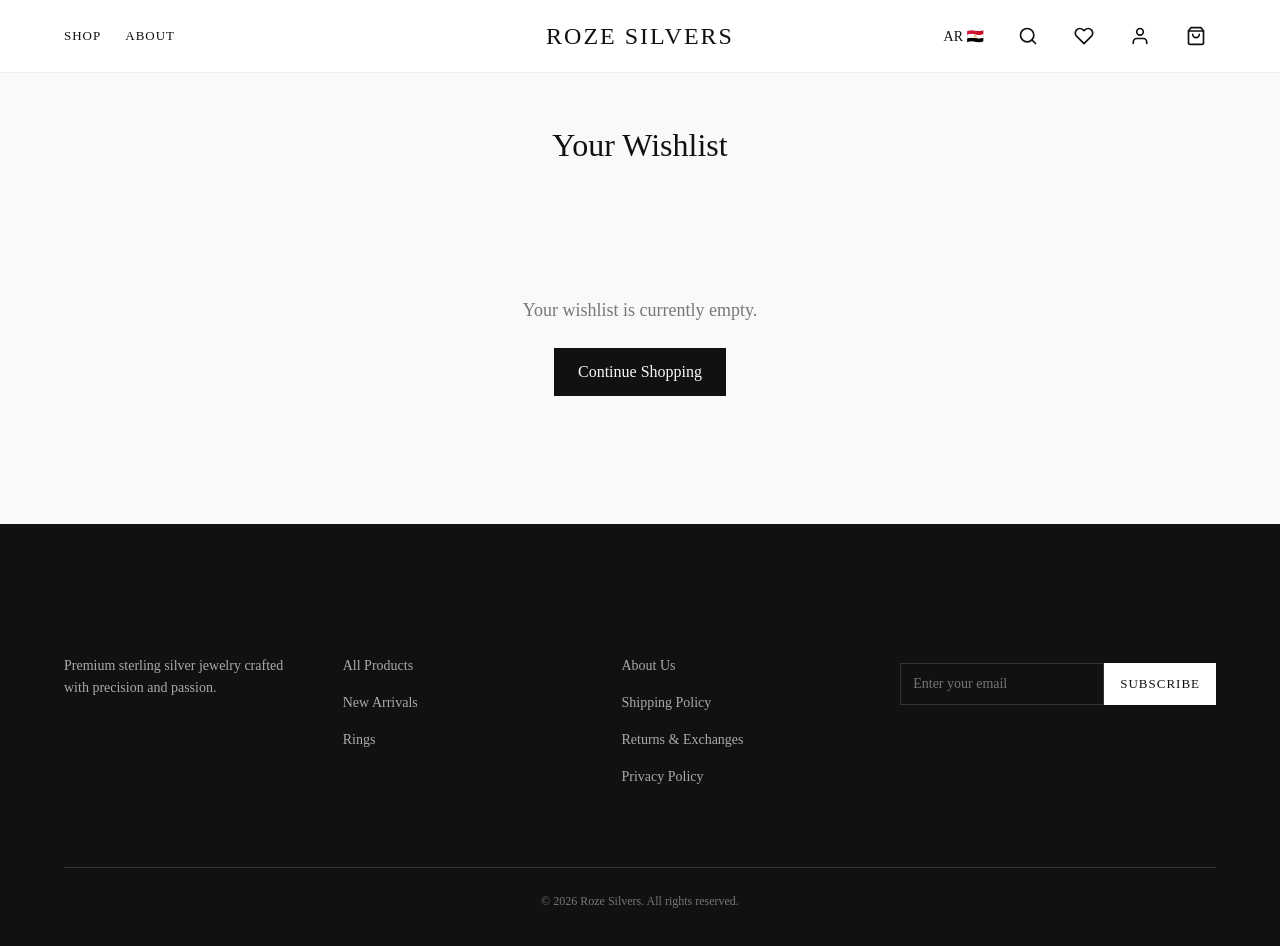
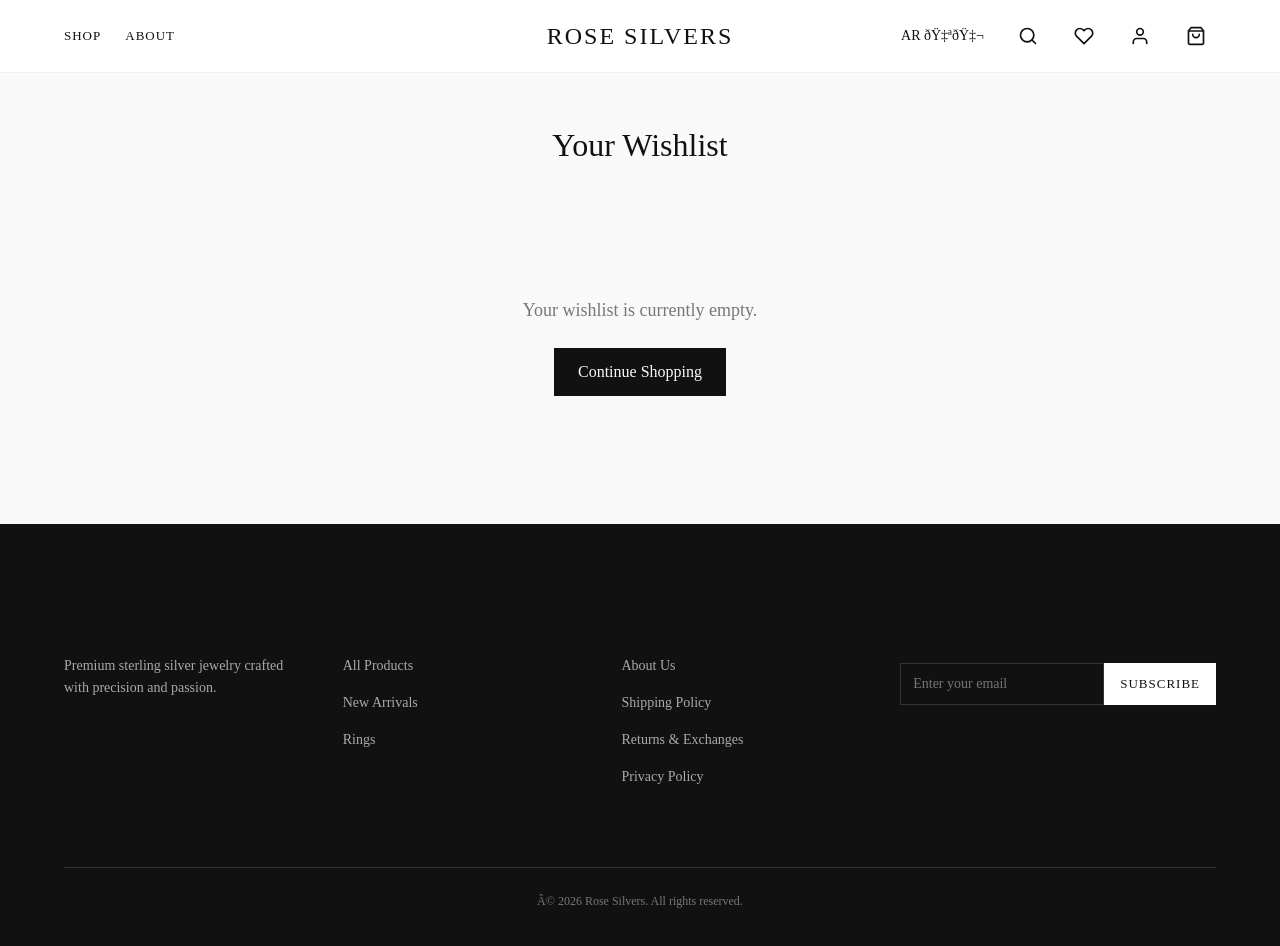
Before and after one commit to ahmed-hazem-1/RozeSilvers, a Next.js app: page /en/wishlist in a window 1280 px wide. Shown: the top 946 px of the page. Built offline with nearby package versions, Linux system fonts and the light colour scheme; no server answers.

Commit message:
feat: implement jewelry shop storefront with product pages, wishlist, and localized messaging

```diff
--- a/src/app/[locale]/layout.tsx
+++ b/src/app/[locale]/layout.tsx
@@ -46,10 +46,10 @@ const tajawal = localFont({
 });
 
 export const metadata: Metadata = {
-  metadataBase: new URL('https://rozesilvers.com'),
+  metadataBase: new URL('https://rosesilvers.com'),
   title: {
-    default: 'Roze Silvers — Premium Sterling Silver Jewelry',
-    template: '%s | Roze Silvers',
+    default: 'Rose Silvers — Premium Sterling Silver Jewelry',
+    template: '%s | Rose Silvers',
   },
   description: 'Discover elegant sterling silver jewelry. Rings, necklaces, bracelets, and earrings crafted with precision and passion.',
   keywords: ['silver jewelry', 'sterling silver', 'rings', 'necklaces', 'bracelets', 'earrings', 'premium jewelry', 'Egyptian jewelry'],
@@ -57,7 +57,7 @@ export const metadata: Metadata = {
     type: 'website',
     locale: 'en_US',
     alternateLocale: 'ar_EG',
-    siteName: 'Roze Silvers',
+    siteName: 'Rose Silvers',
     images: [{ url: '/images/og-default.jpg', width: 1200, height: 630 }],
   },
   twitter: {
--- a/src/app/[locale]/page.tsx
+++ b/src/app/[locale]/page.tsx
@@ -24,11 +24,11 @@ export default async function HomePage() {
   const jsonLd = {
     '@context': 'https://schema.org',
     '@type': 'WebSite',
-    name: 'Roze Silvers',
-    url: 'https://rozesilvers.com',
+    name: 'Rose Silvers',
+    url: 'https://rosesilvers.com',
     potentialAction: {
       '@type': 'SearchAction',
-      target: 'https://rozesilvers.com/en/search?q={search_term_string}',
+      target: 'https://rosesilvers.com/en/search?q={search_term_string}',
       'query-input': 'required name=search_term_string',
     },
   };
--- a/src/app/[locale]/products/[handle]/page.tsx
+++ b/src/app/[locale]/products/[handle]/page.tsx
@@ -26,7 +26,7 @@ export async function generateMetadata({ params }: { params: Promise<{ locale: s
   if (!product) return {};
 
   return {
-    title: `${product.title} — Roze Silvers`,
+    title: `${product.title} — Rose Silvers`,
     description: product.description?.slice(0, 155),
   };
 }
@@ -75,13 +75,13 @@ export default async function ProductPage({
     name: product.title,
     image: product.images?.edges.map((e: any) => e.node.url) || [],
     description: product.description,
-    brand: { '@type': 'Brand', name: 'Roze Silvers' },
+    brand: { '@type': 'Brand', name: 'Rose Silvers' },
     offers: {
       '@type': 'Offer',
       priceCurrency: price?.currencyCode || 'EGP',
       price: price?.amount || '0',
       availability: 'https://schema.org/InStock',
-      url: `https://rozesilvers.com/${(await params).locale}/products/${handle}`
+      url: `https://rosesilvers.com/${(await params).locale}/products/${handle}`
     }
   } : null;
 
--- a/src/components/layout/Footer/Footer.tsx
+++ b/src/components/layout/Footer/Footer.tsx
@@ -21,7 +21,7 @@ export function Footer() {
     <footer className={styles.footer}>
       <div className={styles.inner}>
         <div className={styles.column}>
-          <h3 className={styles.title}>Roze Silvers</h3>
+          <h3 className={styles.title}>Rose Silvers</h3>
           <p className={styles.link} style={{ lineHeight: 1.6 }}>
             {t('brandDescription')}
           </p>
--- a/src/components/layout/Header/Header.tsx
+++ b/src/components/layout/Header/Header.tsx
@@ -58,7 +58,7 @@ export function Header() {
             aria-label="Switch Language"
             style={{ fontSize: '14px', width: 'auto', padding: '0 8px', fontWeight: 500 }}
           >
-            {locale === 'ar' ? 'EN 🇬🇧' : 'AR 🇪🇬'}
+            {locale === 'ar' ? 'EN ðŸ‡¬ðŸ‡§' : 'AR ðŸ‡ªðŸ‡¬'}
           </button>
 
           <button className={`${styles.iconButton} ${styles.mobileOnly}`} aria-label="Search">
@@ -73,7 +73,7 @@ export function Header() {
 
         {/* Logo */}
         <Link href="/" className={styles.logo}>
-          Roze Silvers
+          Rose Silvers
         </Link>
 
         {/* Actions */}
@@ -84,7 +84,7 @@ export function Header() {
             aria-label="Switch Language"
             style={{ fontSize: '14px', width: 'auto', padding: '0 8px', fontWeight: 500 }}
           >
-            {locale === 'ar' ? 'EN 🇬🇧' : 'AR 🇪🇬'}
+            {locale === 'ar' ? 'EN ðŸ‡¬ðŸ‡§' : 'AR ðŸ‡ªðŸ‡¬'}
           </button>
 
           <button className={`${styles.iconButton} ${styles.desktopOnly}`} aria-label="Search">
--- a/src/context/WishlistContext.tsx
+++ b/src/context/WishlistContext.tsx
@@ -19,7 +19,7 @@ export function WishlistProvider({ children }: { children: React.ReactNode }) {
   const [isLoaded, setIsLoaded] = useState(false);
 
   useEffect(() => {
-    const stored = localStorage.getItem('roze_wishlist');
+    const stored = localStorage.getItem('rose_wishlist');
     if (stored) {
       try {
         setWishlist(JSON.parse(stored));
@@ -32,7 +32,7 @@ export function WishlistProvider({ children }: { children: React.ReactNode }) {
 
   useEffect(() => {
     if (isLoaded) {
-      localStorage.setItem('roze_wishlist', JSON.stringify(wishlist));
+      localStorage.setItem('rose_wishlist', JSON.stringify(wishlist));
     }
   }, [wishlist, isLoaded]);
 
--- a/src/messages/en.json
+++ b/src/messages/en.json
@@ -10,7 +10,7 @@
   "product": {
     "addToCart": "ADD TO CART",
     "adding": "ADDING...",
-    "added": "ADDED ✓",
+    "added": "ADDED âœ“",
     "soldOut": "SOLD OUT",
     "selectSize": "Select Size",
     "selectColor": "Select Color",
@@ -64,7 +64,7 @@
     "shippingPolicy": "Shipping Policy",
     "returnsPolicy": "Returns & Exchanges",
     "privacyPolicy": "Privacy Policy",
-    "copyright": "© 2026 Roze Silvers. All rights reserved.",
+    "copyright": "Â© 2026 Rose Silvers. All rights reserved.",
     "brandDescription": "Premium sterling silver jewelry crafted with precision and passion.",
     "allProducts": "All Products",
     "newArrivals": "New Arrivals",
@@ -80,8 +80,8 @@
     "heroSubtitle": "Discover our new collection of premium sterling silver jewelry."
   },
   "about": {
-    "title": "About Roze Silvers",
-    "intro": "Founded on the principle that elegance should be accessible and timeless, Roze Silvers is a premium sterling silver jewelry brand dedicated to crafting exquisite pieces that celebrate individuality and style.",
+    "title": "About Rose Silvers",
+    "intro": "Founded on the principle that elegance should be accessible and timeless, Rose Silvers is a premium sterling silver jewelry brand dedicated to crafting exquisite pieces that celebrate individuality and style.",
     "craftsmanship": "Our Craftsmanship",
     "craftsmanshipText": "Every piece in our collection is meticulously crafted by skilled artisans using high-quality 925 sterling silver. We believe in the beauty of details, ensuring that each ring, necklace, and bracelet meets our rigorous standards of quality.",
     "mission": "Our Mission",
```
Also changed, not shown: media/RoseSilvers.svg (added), 1 other file (tests, documents, lock files or other folders).
